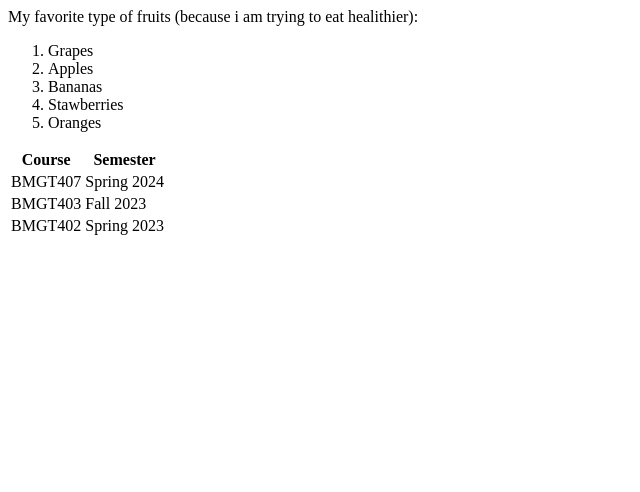
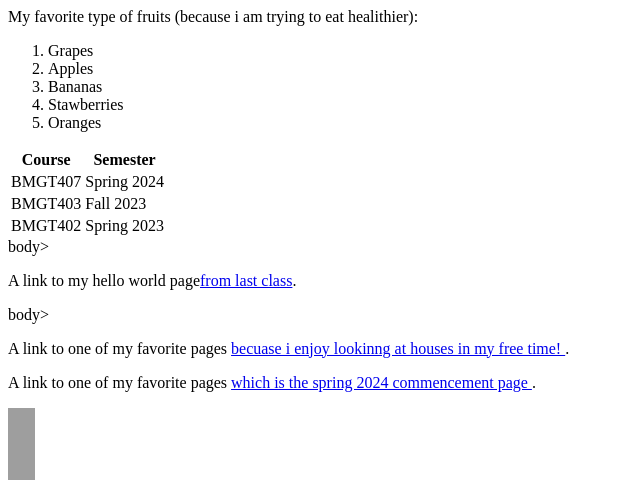
Before and after one commit to otoluwan/helloWorld, a Flask app: template templates/about.html in a window 1280 px wide. Shown: the part 457-949 px from the top of the page, without its empty margins (0-640 px from the left). Before the commit the page ends 692 px from the top, so only its background shows below. Run offline with Flask 3, Linux system fonts and the light colour scheme; the template is opened without the code that fills it, so the values that code supplies are empty; grey boxes are pictures that could not be loaded.

Commit message:
Committing all links and the completion of all questions asked

```diff
--- a/templates/about.html
+++ b/templates/about.html
@@ -5,13 +5,13 @@
     <title>Ore Toluwani</title>
 </head>
 <body>
-<h1
         <h1>About Ore Toluwani</h1>
         <h2>A Student at the Smith School of Business</h2>
         <h2>She is 21 years old</h2>
         <h2>She is a senior about to graduate in May</h2>
         <p>Oreoluwa is a Nigerian name that means the <em>'gift of God'</em> is derived from the native langauge <em>Yoruba</em>. Yoruba is a native language of a specific part of the West African country, Nigeria. Oreoluwa speaks both Yoruba and English, although recently she complains about how <strong>terrible</strong> her Yoruba sounds. </p>
         <p>Oreoluwa is graduating college May 2024 in Finance and Information Systems. She plans to work in a field that helps her to combine both her interest while ensuring to brush up on all relevenat technical skills. She believes she enjoys consulting and hopes the field allows her room for growth, to learn new skills and to prune the skills she currently has. </p>
+    <!-- All paragraphs are completed with different formatting styles as requested. -->
 <p>This semester she is taking:</p>
 <ul>
     <li>BMGT407</li>
@@ -28,7 +28,7 @@
     <li>Stawberries</li>
     <li>Oranges</li>
 </ol>
-
+    <!-- Both order and unordered lists -->
 <table>
     <tr>
         <th>Course</th>
@@ -47,5 +47,15 @@
          <td>Spring 2023</td>
     </tr>
 </table>
+ <!-- Table with 3 rows are completed-->
+
+body>
+<p>A link to my hello world page<a href="/hello">from last class</a>.</p>
+body>
+<p>A link to one of my favorite pages <a href="https://www.zillow.com/?utm_medium=cpc&utm_source=google&utm_content=1471764169|65545421228|kwd-570802407|603457706088|&semQue=null&gad_source=1&gclid=Cj0KCQiA5rGuBhCnARIsAN11vgTWrSix8IgK2h0GO7JiXPPOIvNcP2zmEMc3oYt9mHtkuDjn0rUr-iMaAmq4EALw_wcB">becuase i enjoy lookinng at houses in my free time! </a>.</p>
+<p>A link to one of my favorite pages <a href="https://www.rhsmith.umd.edu/commencement" target="_blank">which is the spring 2024 commencement page </a>.</p>
+ <!-- Below is the picture of the Smith logo -->
+<img src="https://terpconnect.umd.edu/~jbono/bmgt407/images/smith-logo.png"
+     width="27"  height="72" alt="Smith Logo">
 </body>
 </html>
```
